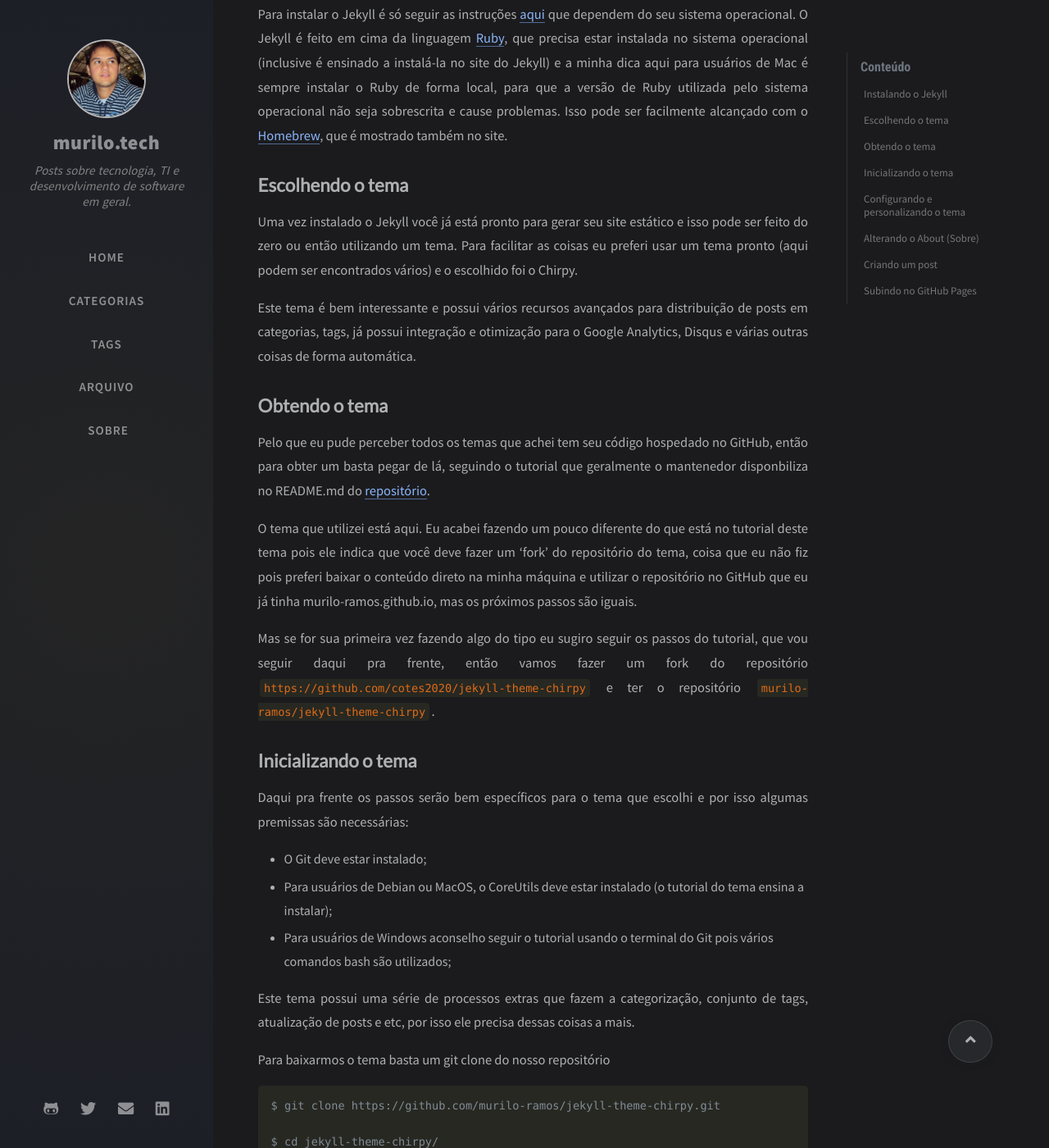
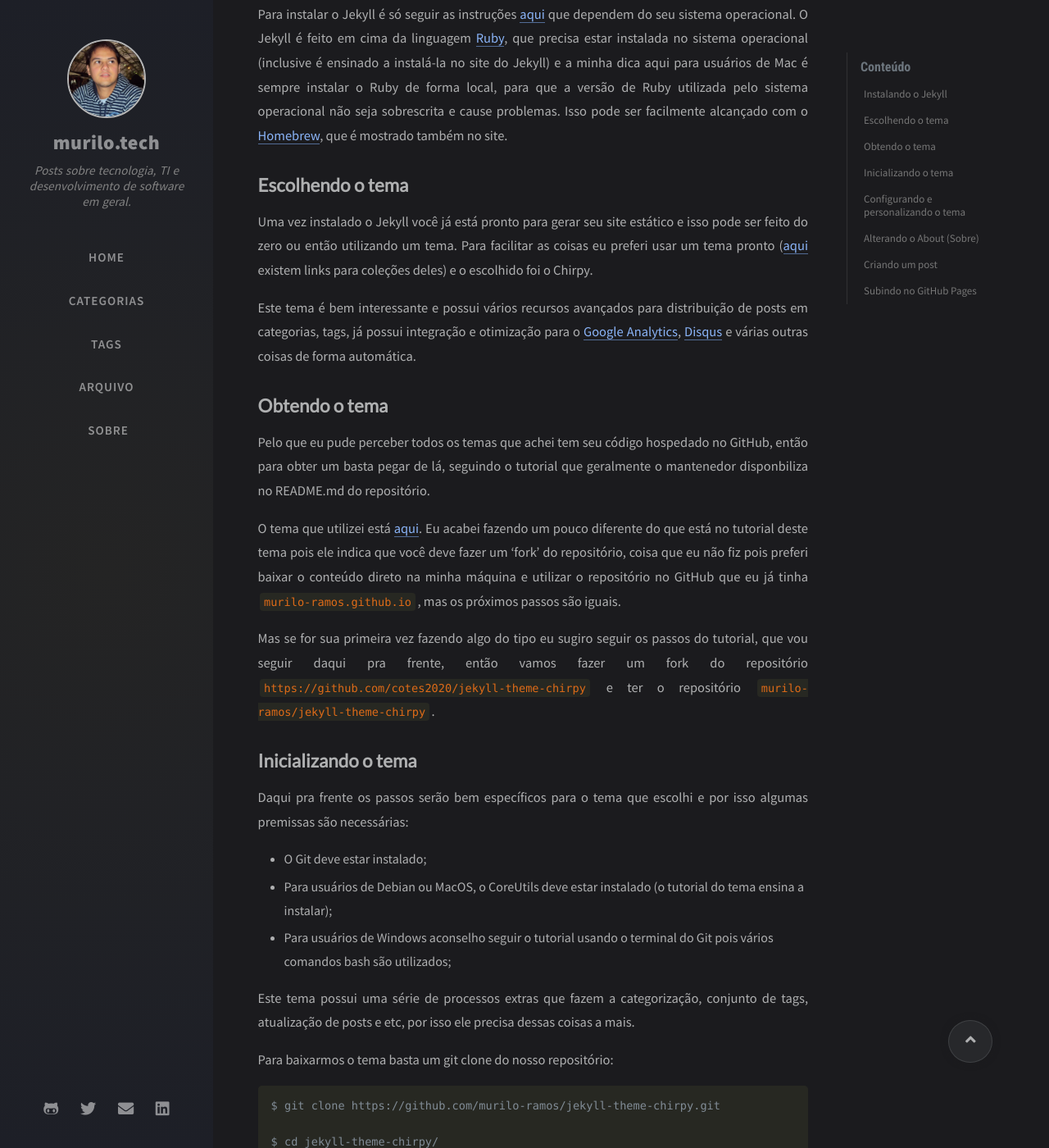
Before and after one commit to murilo-ramos/murilo-ramos.github.io, a Jekyll site: the page built from _posts/2020-09-16-usando-jekyll-e-github-pages.md, in a window 1280 px wide and 1400 px high, scrolled down 443 px. Shown: the whole window at 82% size. Built offline with Jekyll 4.4.1, drawn with Linux system fonts in a browser that asks for light colours; nearby versions of some CDN libraries; comment, search, counter and statistics services are not loaded; some of the changed text lies outside the part shown.

Commit message:
Atualizando post: Usando Jekyll e GitHub Pages

```diff
--- a/_posts/2020-09-16-usando-jekyll-e-github-pages.md
+++ b/_posts/2020-09-16-usando-jekyll-e-github-pages.md
@@ -18,18 +18,18 @@ Para instalar o Jekyll é só seguir as instruções [aqui](https://jekyllrb.com
 
 ## **Escolhendo o tema**
 
-Uma vez instalado o Jekyll você já está pronto para gerar seu site estático e isso pode ser feito do zero ou então utilizando um tema. Para facilitar as coisas eu preferi usar um tema pronto (aqui podem ser encontrados vários) e o escolhido foi o Chirpy.
+Uma vez instalado o Jekyll você já está pronto para gerar seu site estático e isso pode ser feito do zero ou então utilizando um tema. Para facilitar as coisas eu preferi usar um tema pronto ([aqui](https://jekyllrb.com/resources/){:target="_blank"} existem links para coleções deles) e o escolhido foi o Chirpy.
 {: style="text-align: justify;"}
 
-Este tema é bem interessante e possui vários recursos avançados para distribuição de posts em categorias, tags, já possui integração e otimização para o Google Analytics, Disqus e várias outras coisas de forma automática.
+Este tema é bem interessante e possui vários recursos avançados para distribuição de posts em categorias, tags, já possui integração e otimização para o [Google Analytics](https://pt.wikipedia.org/wiki/Google_Analytics){:target="_blank"}, [Disqus](https://disqus.com/){:target="_blank"} e várias outras coisas de forma automática.
 {: style="text-align: justify;"}
 
 ## **Obtendo o tema**
 
-Pelo que eu pude perceber todos os temas que achei tem seu código hospedado no GitHub, então para obter um basta pegar de lá, seguindo o tutorial que geralmente o mantenedor disponbiliza no README.md do [repositório](https://github.com/cotes2020/jekyll-theme-chirpy){:target="_blank"}.
+Pelo que eu pude perceber todos os temas que achei tem seu código hospedado no GitHub, então para obter um basta pegar de lá, seguindo o tutorial que geralmente o mantenedor disponbiliza no README.md do repositório.
 {: style="text-align: justify;"}
 
-O tema que utilizei está aqui. Eu acabei fazendo um pouco diferente do que está no tutorial deste tema pois ele indica que você deve fazer um 'fork' do repositório do tema, coisa que eu não fiz pois preferi baixar o conteúdo direto na minha máquina e utilizar o repositório no GitHub que eu já tinha murilo-ramos.github.io, mas os próximos passos são iguais.
+O tema que utilizei está [aqui](https://github.com/cotes2020/jekyll-theme-chirpy){:target="_blank"}. Eu acabei fazendo um pouco diferente do que está no tutorial deste tema pois ele indica que você deve fazer um 'fork' do repositório, coisa que eu não fiz pois preferi baixar o conteúdo direto na minha máquina e utilizar o repositório no GitHub que eu já tinha `murilo-ramos.github.io`, mas os próximos passos são iguais.
 {: style="text-align: justify;"}
 
 Mas se for sua primeira vez fazendo algo do tipo eu sugiro seguir os passos do tutorial, que vou seguir daqui pra frente, então vamos fazer um fork do repositório `https://github.com/cotes2020/jekyll-theme-chirpy` e ter o repositório `murilo-ramos/jekyll-theme-chirpy`.
@@ -47,7 +47,7 @@ Daqui pra frente os passos serão bem específicos para o tema que escolhi e por
 Este tema possui uma série de processos extras que fazem a categorização, conjunto de tags, atualização de posts e etc, por isso ele precisa dessas coisas a mais.
 {: style="text-align: justify;"}
 
-Para baixarmos o tema basta um git clone do nosso repositório
+Para baixarmos o tema basta um git clone do nosso repositório:
 
     $ git clone https://github.com/murilo-ramos/jekyll-theme-chirpy.git
 
@@ -75,7 +75,7 @@ Para baixarmos o tema basta um git clone do nosso repositório
     drwxr-xr-x   6 murilo  staff   192 Sep 16 21:42 tabs
     drwxr-xr-x   9 murilo  staff   288 Sep 16 21:42 tools
 
-Seguindo o tutorial do tema, temos que terminar de instalar as dependências do tema rodando o seguinte comando:
+Seguindo o tutorial do tema, temos que terminar de instalar as dependências rodando o seguinte comando:
 {: style="text-align: justify;"}
 
     $ bundle install
@@ -231,7 +231,7 @@ Agora com todas as configurações prontas podemos rodar o comando `bash tools/r
 Mas você deve ter notado que ainda não temos nenhum post no site, então vamos fazer um de exemplo.
 {: style="text-align: justify;"}
 
-Para se fazer um post é necessário colocar um arquivo em `_posts`tendo o nome como `data-nome-do-post.md`.
+Para se fazer um post é necessário colocar um arquivo em `_posts` tendo o nome como `data-nome-do-post.md`.
 {: style="text-align: justify;"}
 
 Exemplo: `2020-09-20-meu-primeiro-post.md`
@@ -265,10 +265,10 @@ Alguns pontos sobre o cabeçalho:
 
 `tags`: As tags que identificam o post, e que também serão agrupadas com outros posts
 
-O conteúdo precisa ser feito em markdown e neste tema é usado o kramdown que possui vários artifícios de estilização do texto, veja na [documentação oficial](https://kramdown.gettalong.org/syntax.html){:target="_blank"}.
+O conteúdo precisa ser feito em markdown e neste tema é usado o kramdown que possui vários artifícios de estilização de texto, veja na [documentação oficial](https://kramdown.gettalong.org/syntax.html){:target="_blank"}.
 {: style="text-align: justify;"}
 
-Depois de salvar o arquivo é só rodar bash `tools/run.sh` novamente para já visualizar o post na tela principal, e verificar também que as páginas de categorias, tags e arquivo foram populadas.
+Depois de salvar o arquivo é só rodar `bash tools/run.sh` novamente para já visualizar o post na tela principal, e verificar também que as páginas de categorias, tags e arquivo foram populadas.
 {: style="text-align: justify;"}
 
 **Dica:** É possível rodar o comando `bash tools/run.sh` somente uma vez e então ir fazendo as modificações necessárias que o jekyll irá atualizar o site automaticamente. Se isto não acontecer verifique no tutorial oficial utilização do `fswatch`, que funcionou pra mim.
```
Also changed, not shown: other parts of _posts/2020-09-16-usando-jekyll-e-github-pages.md (+5 -5 lines).
